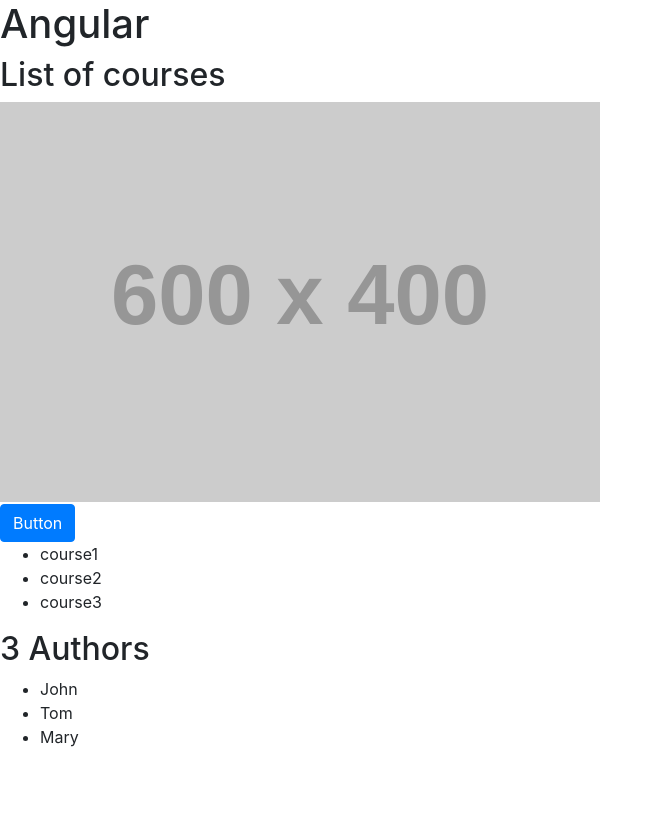
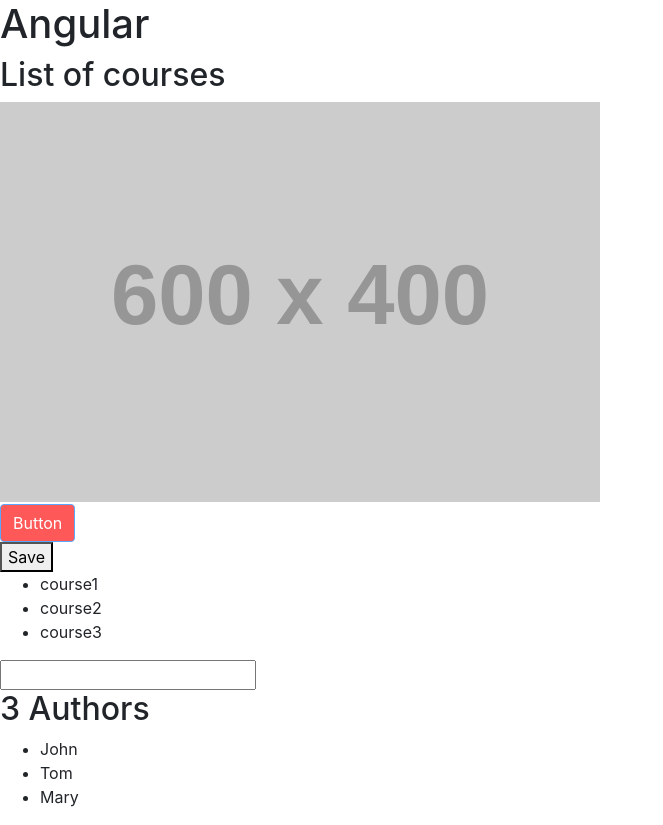
Before and after one commit to jasonpolydor/hello-world, an Angular app: page / in a window 1280 px wide. Shown: the whole page, without its empty margins (0-663 px from the left). Before the commit the page ends 800 px from the top, so only its background shows below. Built offline with nearby package versions, Linux system fonts and the light colour scheme.

Commit message:
Class, style, event binding and template variable

```diff
--- a/src/app/app.module.ts
+++ b/src/app/app.module.ts
@@ -3,8 +3,8 @@ import { NgModule } from '@angular/core';
 
 
 import { AppComponent } from './app.component';
-import { CoursesComponent } from './courses.component';
-import { CoursesService } from './courses.service';
+import { CoursesComponent } from './courses/courses.component';
+import { CoursesService } from './courses/courses.service';
 import { CourseComponent } from './course/course.component';
 import { AuthorsComponent } from './authors/authors.component';
 import { AuthorsService } from './authors.service';
--- a/src/app/courses.component.ts
+++ b/src/app/courses.component.ts
@@ -1,5 +1,5 @@
 import { Component } from '@angular/core';
-import { CoursesService } from './courses.service';
+import { CoursesService } from './courses/courses.service';
 
 @Component({
   selector: 'courses',
@@ -11,7 +11,11 @@ import { CoursesService } from './courses.service';
           <td [attr.colspan]="colSpan"></td>
       </tr>
   </table>
-  <button class="btn btn-primary">Button</button>
+  <button class="btn btn-primary"
+    [style.background]="isActive?'blue':'red'"
+    [class.active]="isActive"
+    [class.disabled]="isDisabled">Button
+  </button>
   <ul>
     <li *ngFor="let course of courses">{{ course }}</li>
   </ul>
@@ -19,6 +23,8 @@ import { CoursesService } from './courses.service';
 })
 export class CoursesComponent {
     title = "List of courses";
+    isActive = false;
+    isDisabled = true;
     imgUrl = "https://dummyimage.com/600x400/000/fff"; //e.g. of one way property binding
     courses;
     colSpan = 2;
--- /dev/null
+++ b/src/app/courses/courses.component.html
@@ -0,0 +1,19 @@
+<h2>{{ title }}</h2>
+<img [src] = "imgUrl" />
+<table>
+    <tr>
+        <td [attr.colspan]="colSpan"></td>
+    </tr>
+</table>
+<button class="btn btn-primary"
+  [style.background]="isActive?'blue':'red'"
+  [class.active]="isActive"
+  [class.disabled]="isDisabled">Button
+</button>
+<div (click)="onDivClick($event)">
+  <button (click)="onSave($event)">Save</button>
+</div>
+<ul>
+  <li *ngFor="let course of courses">{{ course }}</li>
+</ul>
+<input #email (keyup.enter)="onKeyUp(email.value)">
--- /dev/null
+++ b/src/app/courses/courses.component.ts
@@ -0,0 +1,37 @@
+import { Component } from '@angular/core';
+import { CoursesService } from './courses.service';
+
+@Component({
+  selector: 'courses',
+  templateUrl: './courses.component.html'
+})
+export class CoursesComponent {
+    title = "List of courses";
+    isActive = false;
+    isDisabled = true;
+    imgUrl = "https://dummyimage.com/600x400/000/fff"; //e.g. of one way property binding
+    courses;
+    colSpan = 2;
+
+    constructor(service: CoursesService){
+      this.courses = service.getCourses();
+    }
+
+    onDivClick(){
+      console.log("div Clicked");
+    }
+
+    onSave($event){
+      $event.stopPropagation();
+      console.log('clicked', $event);
+    }
+
+    // onKeyUp($event){
+    //   console.log("Enter was pressed");
+    //   console.log($event.target.value);
+    // }
+
+    onKeyUp(email){
+      console.log(email);
+    }
+}
```
Also changed, not shown: src/app/courses/courses.service.ts (renamed from src/app/courses.service.ts).
